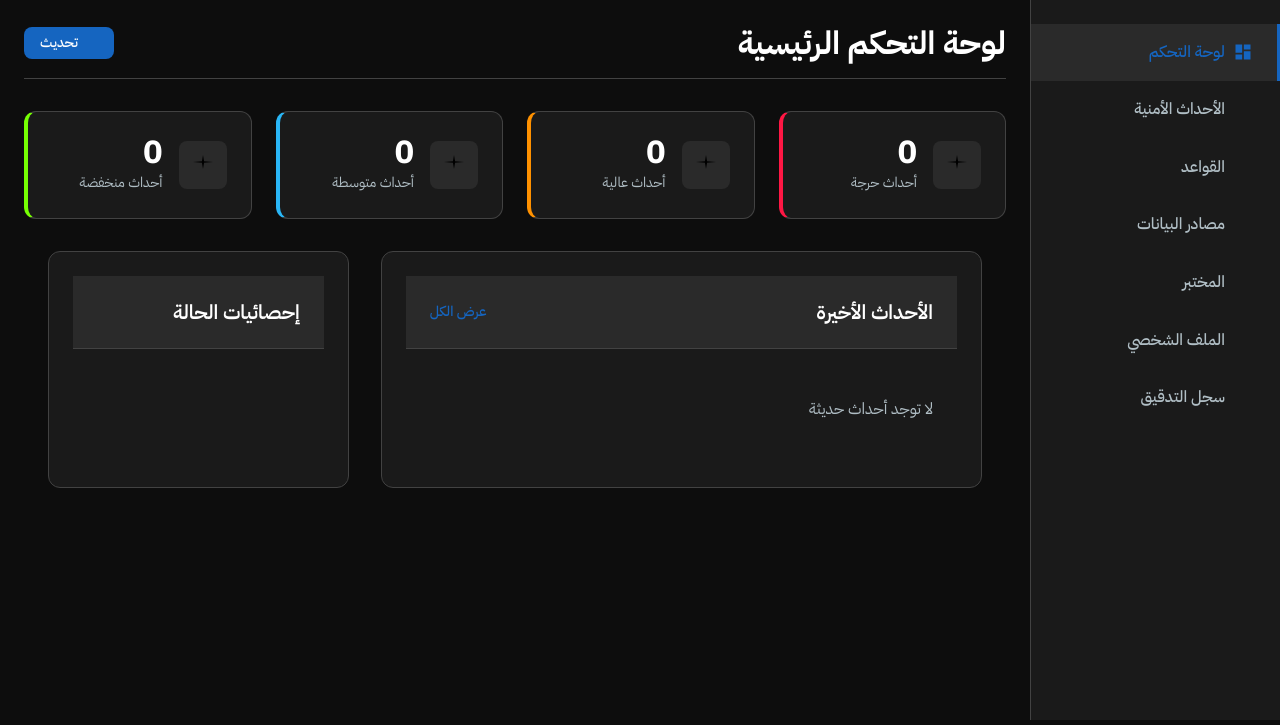
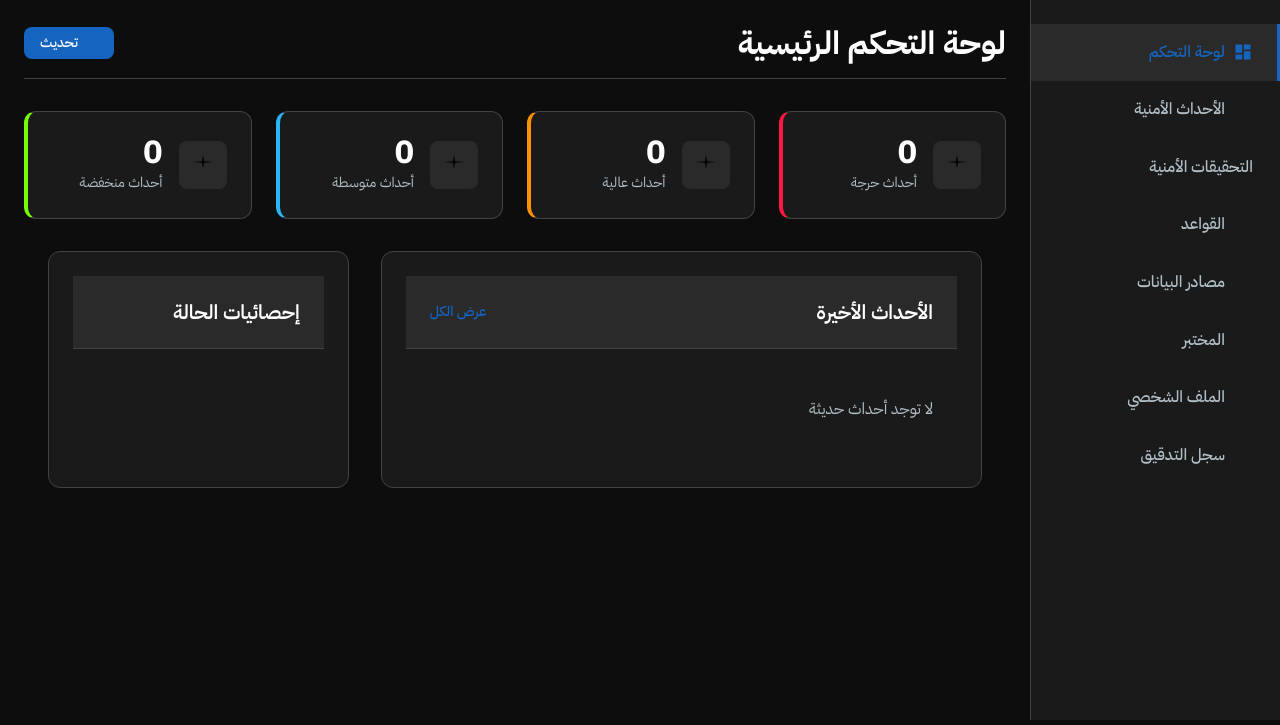
Before and after one commit to 7zy4/SOCifyProject, a Flask app: page /dashboard in a window 1280 px wide. Shown: the part 75-800 px from the top of the page. Run offline with Flask 3, Linux system fonts and the light colour scheme; the visitor is signed in with stand-in values (Sample User, id 1); data comes from the database, SQL or seed files in the repository; data that the repository does not hold is empty; parts of the project's set-up code (start-up, migrations or seed data) failed here and were passed over; some libraries are stand-ins or nearby versions.

Commit message:
feat: link investigation workspace from dashboard

```diff
--- a/templates/dashboard.html
+++ b/templates/dashboard.html
@@ -61,6 +61,7 @@
                     </svg>
                     <span>الأحداث الأمنية</span>
                 </a>
+                <a href="/incidents" class="nav-item"><span>التحقيقات الأمنية</span></a>
                 <a href="#rules" class="nav-item" data-section="rules">
                     <svg viewBox="0 0 24 24" width="20" height="20">
                         <path               d="M9.5,3A6.5,6.5 0 0,1 16,9.5C16,11.11 15.41,12.59 14.44,13.73L14.71,14H15.5L20.5,19L19,20.5L14,15.5V14.71L13.73,14.44C12.59,15.41 11.11,16 9.5,16A6.5,6.5 0 0,1 3,9.5A6.5,6.5 0 0,1 9.5,3M9.5,5C7,5 5,7 5,9.5C5,12 7,14 9.5,14C12,14 14,12 14,9.5C14,7 12,5 9.5,5Z"
```
